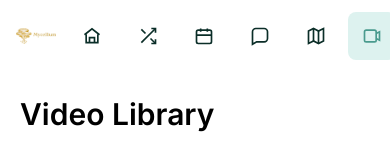
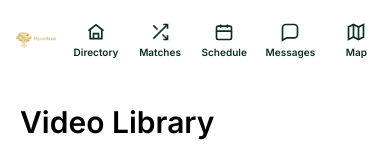
Before and after one commit to wenn00/CalTechHacks, a Next.js app: page /videos in a window 390 px wide. Shown: the top 146 px of the page. Built offline with nearby package versions, Linux system fonts and the light colour scheme; no server answers.

Commit message:
fix(nav): keep sidebar labels visible when expanded

```diff
--- a/components/mycellium/ui.tsx
+++ b/components/mycellium/ui.tsx
@@ -141,8 +141,8 @@ export function AppSidebar({ view = 'directory', onViewChange, activeSection }:
 
   return (
     <aside
-      className={`relative flex border-zinc-200 bg-white transition-[width] md:sticky md:top-0 md:h-screen md:min-h-screen md:w-[92px] md:border-r ${
-        collapsed ? 'lg:w-[92px]' : 'lg:w-[260px]'
+      className={`relative flex border-zinc-200 bg-white transition-[width] md:sticky md:top-0 md:h-screen md:min-h-screen md:border-r ${
+        collapsed ? 'md:w-[92px]' : 'md:w-[220px] lg:w-[260px]'
       }`}
     >
       <div
@@ -254,15 +254,17 @@ function SidebarButton({ active = false, collapsed = false, icon, label, classNa
       type="button"
       title={label}
       aria-label={label}
-      className={`flex h-12 min-w-12 items-center justify-center gap-3 rounded-lg px-3 text-[#0b2e28] transition hover:bg-[#eef7f5] disabled:cursor-not-allowed disabled:opacity-45 ${
-        collapsed ? 'lg:justify-center lg:px-3' : 'lg:justify-start lg:px-5'
+      className={`flex h-14 min-w-14 flex-col items-center justify-center gap-1 rounded-lg px-2 text-[#0b2e28] transition hover:bg-[#eef7f5] disabled:cursor-not-allowed disabled:opacity-45 md:h-12 md:min-w-12 md:flex-row md:gap-3 md:px-3 ${
+        collapsed ? 'md:justify-center md:px-3' : 'md:justify-start md:px-4 lg:px-5'
       } ${
         active ? 'bg-[#ddf2ef] font-bold text-[#4a9b8e]' : 'font-semibold'
       } ${className}`}
       {...props}
     >
       {icon}
-      <span className={collapsed ? 'hidden' : 'hidden whitespace-nowrap lg:inline'}>{label}</span>
+      <span className={collapsed ? 'hidden' : 'max-w-16 text-center text-[10px] leading-tight md:inline md:max-w-none md:text-left md:text-sm md:leading-normal'}>
+        {label}
+      </span>
     </button>
   );
 }
```
